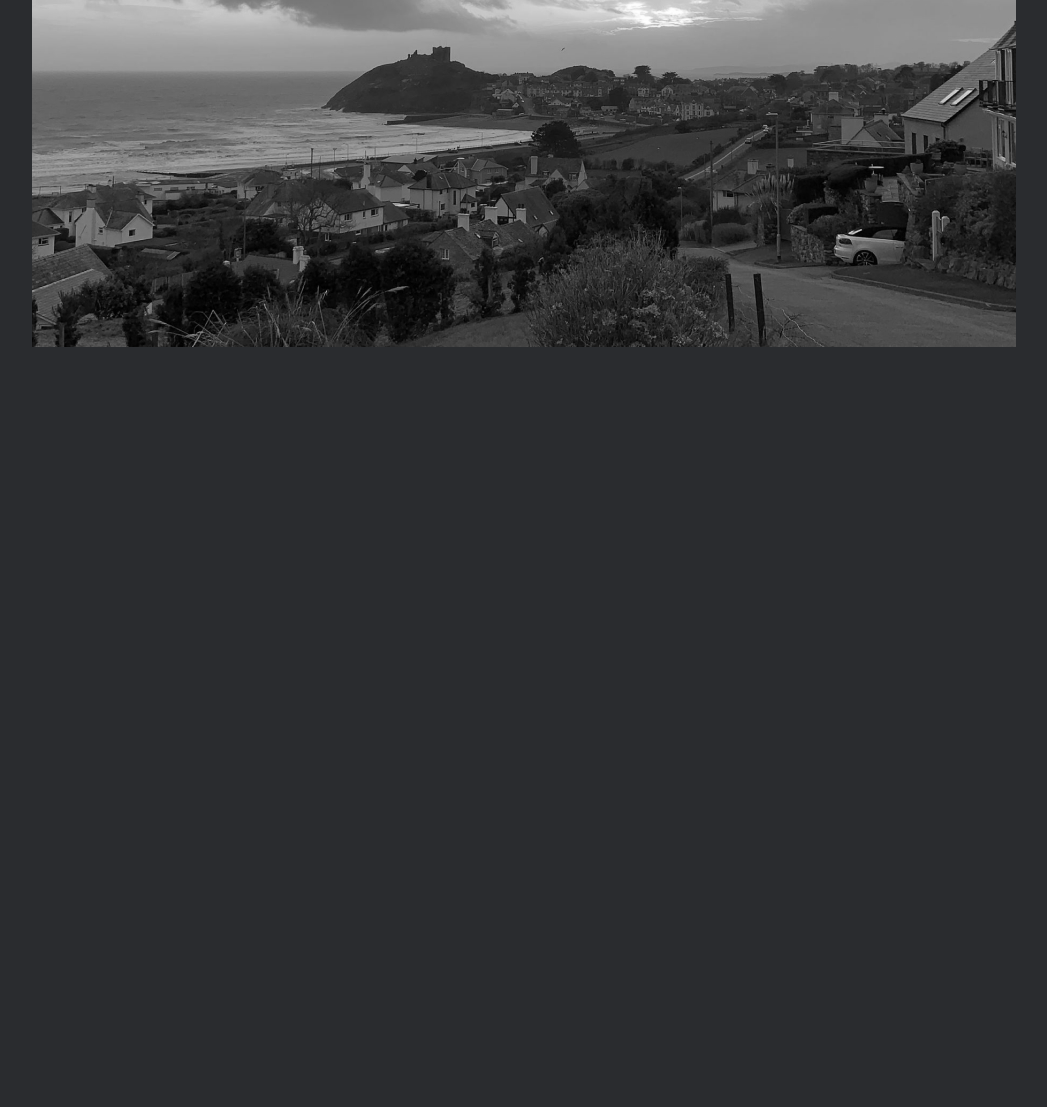
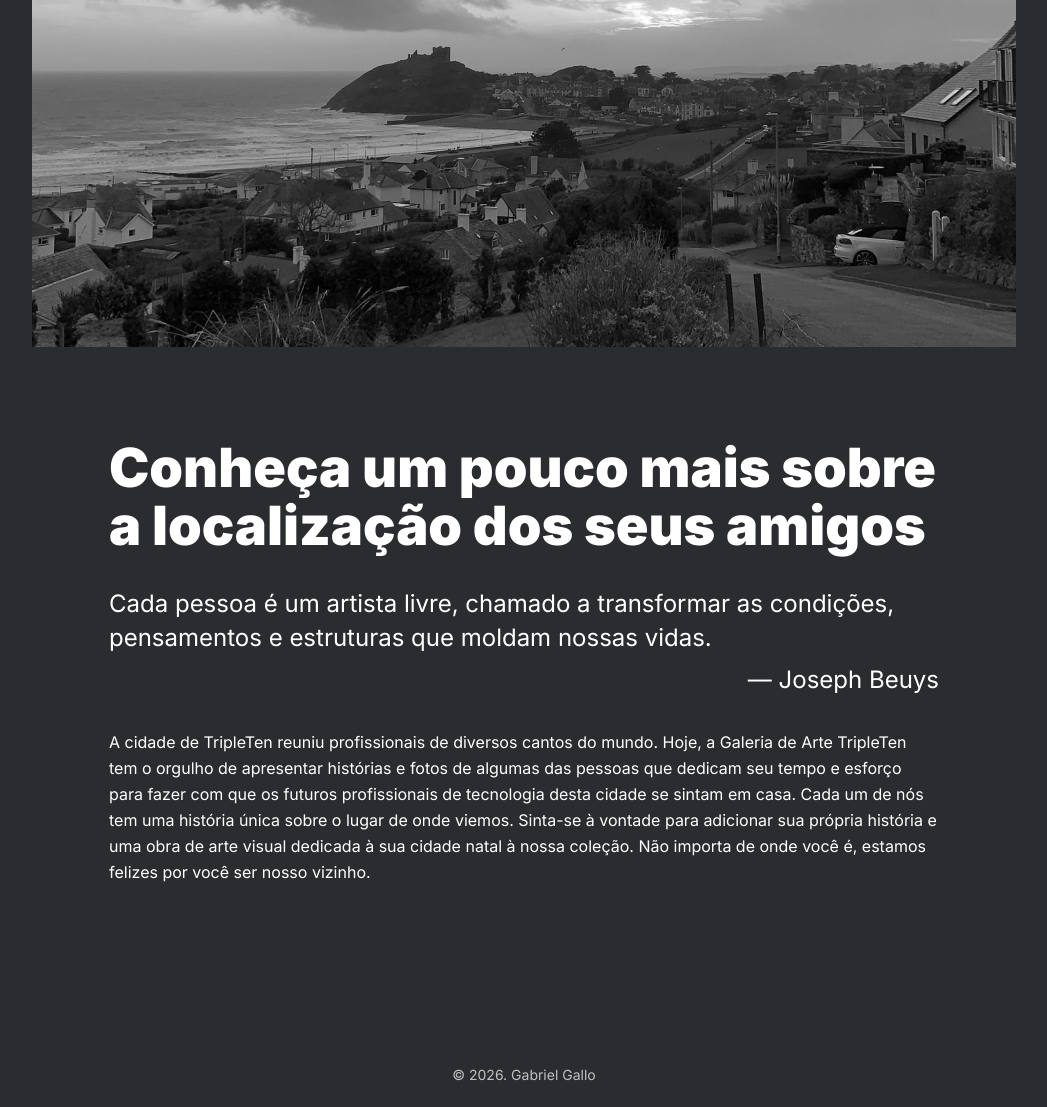
Before and after one commit to Gallo08/web_project_homeland, a plain HTML site: page index.html in a window 1280 px wide. Shown: the part 830-1937 px from the top of the page, without its empty margins (116-1163 px from the left). Before the commit the page ends 1177 px from the top, so only its background shows below. Drawn offline with Linux system fonts and the light colour scheme.

Commit message:
Complete responsive layout and project configuration

```diff
--- a/index.html
+++ b/index.html
@@ -32,15 +32,30 @@
         />
       </section>
 
-      <section class="intro"></section>
-
-      <section class="photo-grid"></section>
-
-      <section class="places"></section>
-
-      <section class="cover"></section>
+      <section class="intro">
+        <h2 class="intro__title">
+          Conheça um pouco mais sobre a localização dos seus amigos
+        </h2>
+        <blockquote class="intro__quote">
+          Cada pessoa é um artista livre, chamado a transformar as condições,
+          pensamentos e estruturas que moldam nossas vidas.
+        </blockquote>
+        <cite class="intro__author"> — Joseph Beuys </cite>
+        <p class="intro__text">
+          A cidade de TripleTen reuniu profissionais de diversos cantos do
+          mundo. Hoje, a Galeria de Arte TripleTen tem o orgulho de apresentar
+          histórias e fotos de algumas das pessoas que dedicam seu tempo e
+          esforço para fazer com que os futuros profissionais de tecnologia
+          desta cidade se sintam em casa. Cada um de nós tem uma história única
+          sobre o lugar de onde viemos. Sinta-se à vontade para adicionar sua
+          própria história e uma obra de arte visual dedicada à sua cidade natal
+          à nossa coleção. Não importa de onde você é, estamos felizes por você
+          ser nosso vizinho.
+        </p>
+      </section>
     </main>
-
-    <footer class="footer"></footer>
+    <footer class="footer">
+      <p class="footer__copyright">© 2026. Gabriel Gallo</p>
+    </footer>
   </body>
 </html>
--- a/styles/style.css
+++ b/styles/style.css
@@ -65,3 +65,97 @@ body {
   display: block;
   margin: 0 auto;
 }
+
+.intro {
+  max-width: 830px;
+  margin: 92px auto;
+}
+
+.intro__title {
+  margin: 0;
+  font-size: 54px;
+  font-weight: 900;
+  line-height: 58px;
+}
+
+.intro__quote {
+  margin: 32px 0 8px;
+  font-size: 24px;
+  line-height: 34px;
+  padding: 0;
+}
+
+.intro__author {
+  display: block;
+  margin: 0 0 32px;
+  text-align: right;
+  font-size: 24px;
+  line-height: 34px;
+  font-style: normal;
+}
+
+.intro__text {
+  margin: 0;
+  font-size: 16px;
+  line-height: 163%;
+}
+
+.footer {
+  padding: 90px 0 24px;
+}
+
+.footer__copyright {
+  margin: 0;
+  text-align: center;
+  font-size: 14px;
+  line-height: 16px;
+  color: #ffffff;
+  opacity: 0.7;
+}
+
+@media screen and (max-width: 768px) {
+  .lead {
+    max-width: 720px;
+  }
+
+  .lead__title {
+    font-size: 75px;
+    line-height: 79px;
+  }
+
+  .lead__subtitle {
+    max-width: 720px;
+  }
+
+  .intro {
+    max-width: 720px;
+  }
+}
+
+@media screen and (max-width: 320px) {
+  .lead {
+    max-width: 320px;
+  }
+
+  .lead__title {
+    max-width: 228px;
+    font-size: 40px;
+    line-height: 44px;
+  }
+
+  .lead__subtitle {
+    max-width: 288px;
+    font-size: 16px;
+    line-height: 20px;
+  }
+
+  .intro {
+    max-width: 288px;
+    margin: 64px auto;
+  }
+
+  .intro__title {
+    font-size: 32px;
+    line-height: 35px;
+  }
+}
```
Also changed, not shown: 4 other files.
